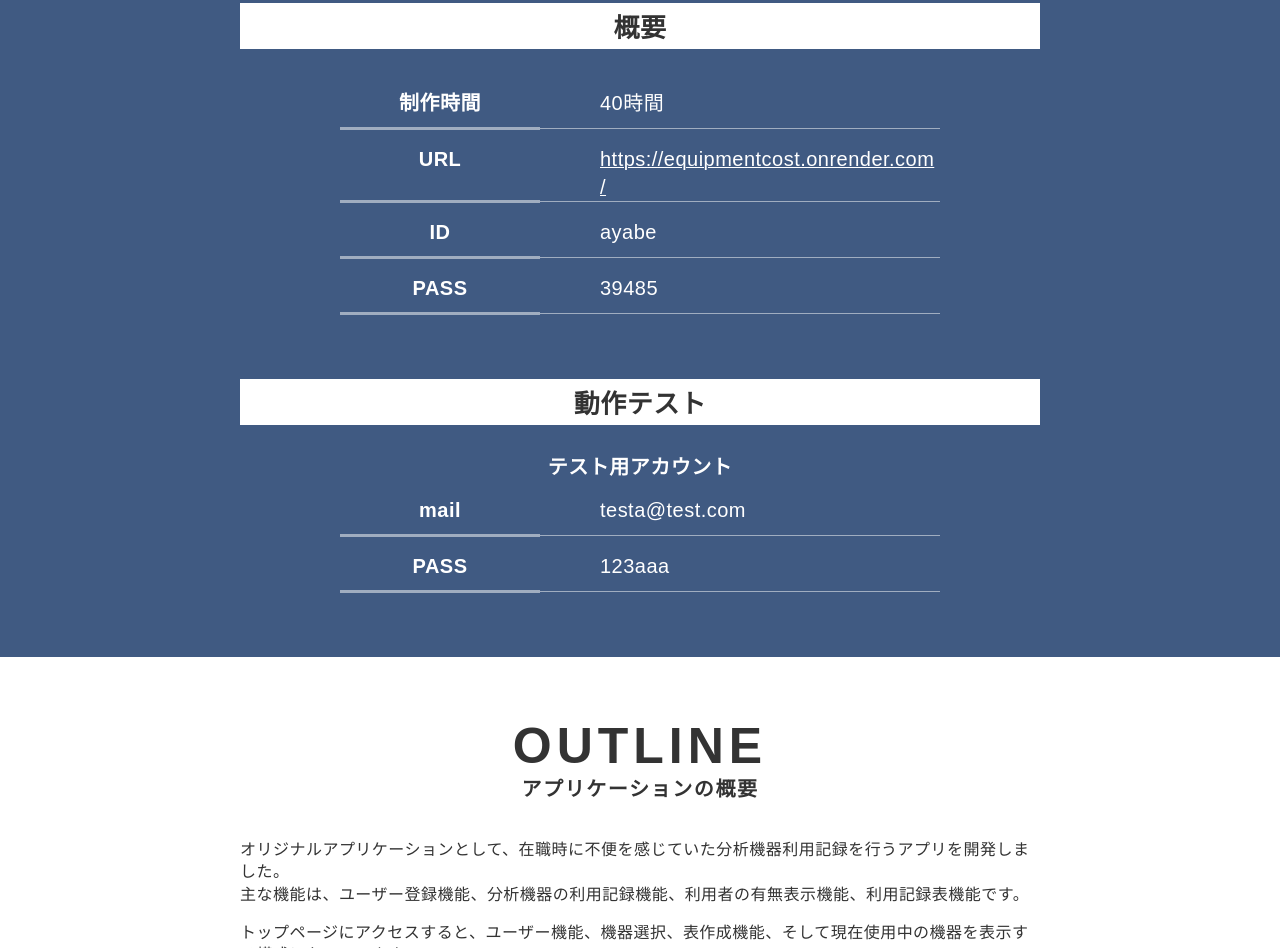
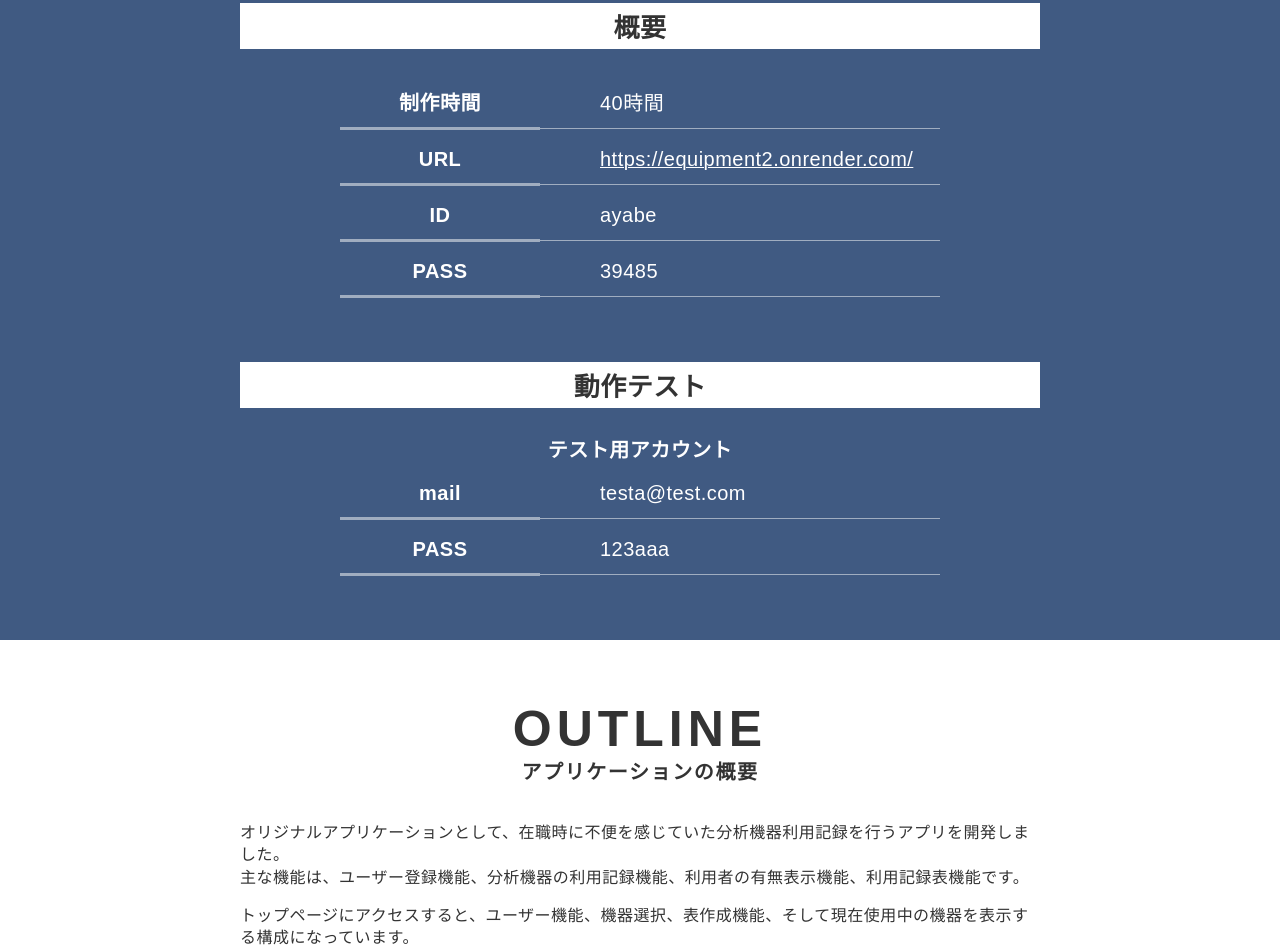
Before and after one commit to Aya-Nori/portfoliosite, a plain HTML site: page works/02.html in a window 1280 px wide. Shown: the part 953-1901 px from the top of the page. Drawn offline with nearby package versions, Linux system fonts and the light colour scheme.

Commit message:
リンク先編集

```diff
--- a/works/02.html
+++ b/works/02.html
@@ -63,7 +63,7 @@
                 <tr>
                   <th>URL</th>
                   <!-- 記載番号：6 -->
-                  <td><a href="https://equipmentcost.onrender.com/" target="_blank">https://equipmentcost.onrender.com/</a></td>
+                  <td><a href="https://equipment2.onrender.com/" target="_blank">https://equipment2.onrender.com/</a></td>
                 </tr>
                 <tr>
                   <th>ID</th>
```
Also changed, not shown: index.html (+1 -1 lines).
